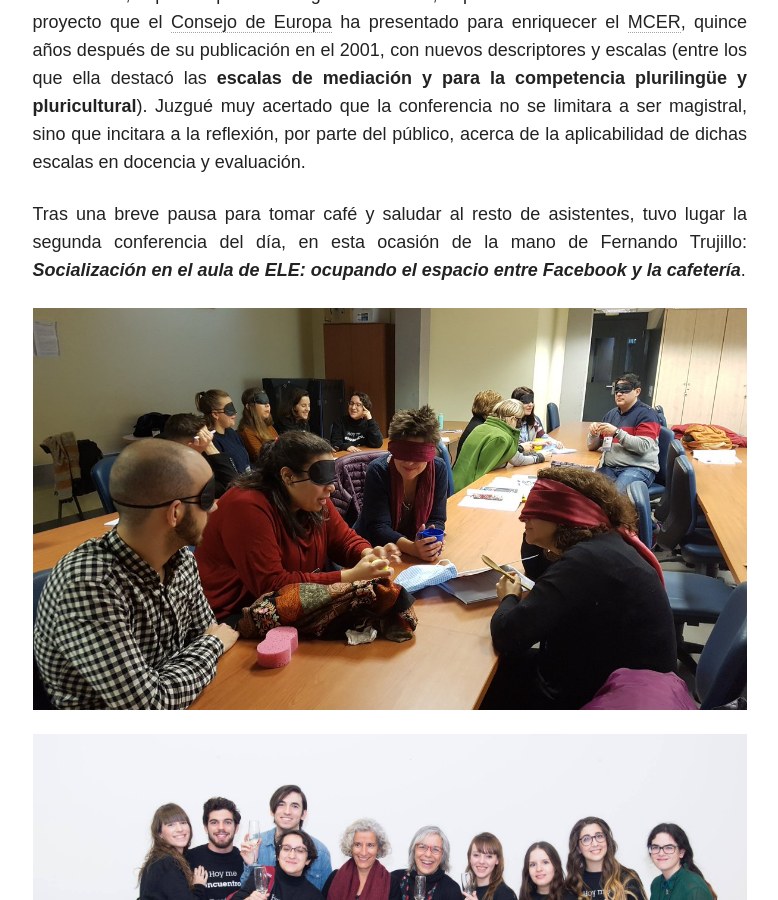
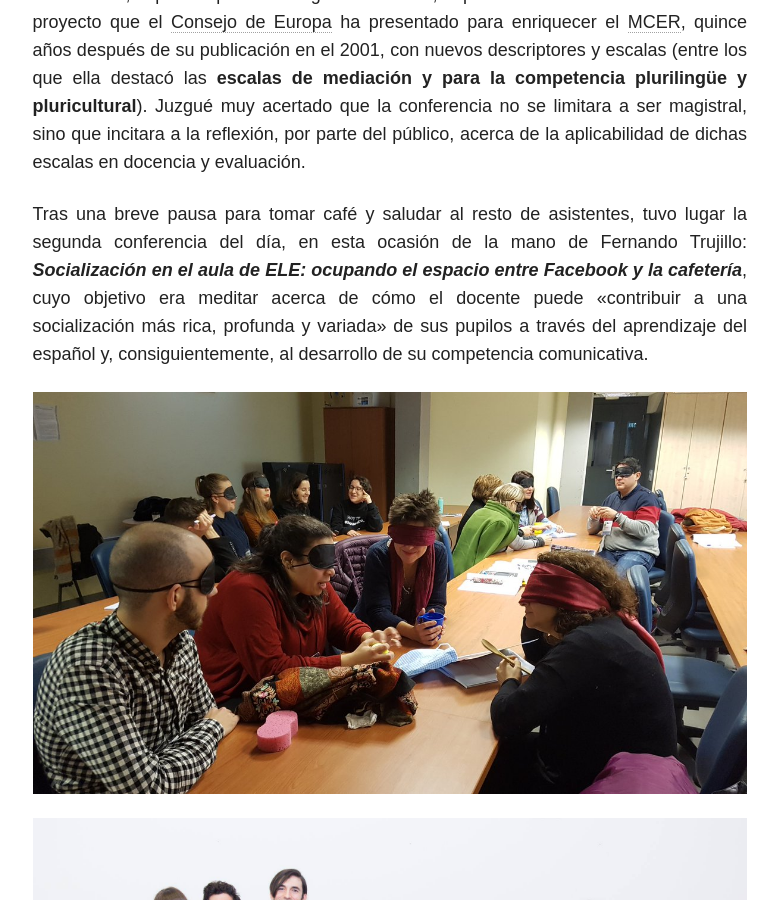
Before and after one commit to immalopez/immalopez.github.io, a Jekyll site: the page built from _posts/blog/2018-12-27-yo-una-joven-padawan.md, in a window 1280 px wide and 900 px high, scrolled down 1857 px. Shown: the whole window, without its empty margins (347-1125 px from the left). Built offline with Jekyll 4.4.1, drawn with Linux system fonts in a browser that asks for light colours; nearby versions of some CDN libraries; comment, search, counter and statistics services are not loaded.

Commit message:
Update 2018-12-27-yo-una-joven-padawan.md

```diff
--- a/_posts/blog/2018-12-27-yo-una-joven-padawan.md
+++ b/_posts/blog/2018-12-27-yo-una-joven-padawan.md
@@ -23,7 +23,7 @@
 
 El viernes 21 se dedicó principalmente a las conferencias. Dado que estuve ocupada repartiendo acreditaciones y la documentación necesaria para el Encuentro, así como dando la bienvenida a los asistentes, me perdí el comienzo de la primera, **_El CEFR Companion Volume: breve descripción y posible impacto en docencia y evaluación_**, impartida por Neus Figueras. En ella, la ponente discutía de forma crítica el proyecto que el <a href="https://es.wikipedia.org/wiki/Consejo_de_Europa" target="_blank">Consejo de Europa</a> ha presentado para enriquecer el <a href="https://es.wikipedia.org/wiki/Marco_Común_Europeo_de_Referencia_para_las_lenguas" target="_blank">MCER</a>, quince años después de su publicación en el 2001, con nuevos descriptores y escalas (entre los que ella destacó las **escalas de mediación y para la competencia plurilingüe y pluricultural**). Juzgué muy acertado que la conferencia no se limitara a ser magistral, sino que incitara a la reflexión, por parte del público, acerca de la aplicabilidad de dichas escalas en docencia y evaluación.
 
-Tras una breve pausa para tomar café y saludar al resto de asistentes, tuvo lugar la segunda conferencia del día, en esta ocasión de la mano de Fernando Trujillo: **_Socialización en el aula de ELE: ocupando el espacio entre Facebook y la cafetería_**.
+Tras una breve pausa para tomar café y saludar al resto de asistentes, tuvo lugar la segunda conferencia del día, en esta ocasión de la mano de Fernando Trujillo: **_Socialización en el aula de ELE: ocupando el espacio entre Facebook y la cafetería_**, cuyo objetivo era meditar acerca de cómo el docente puede «contribuir a una socialización más rica, profunda y variada» de sus pupilos a través del aprendizaje del español y, consiguientemente, al desarrollo de su competencia comunicativa.
 
 ![Taller invidentes](/images/DvAupodWsAANBsF.jpg)
 
```
